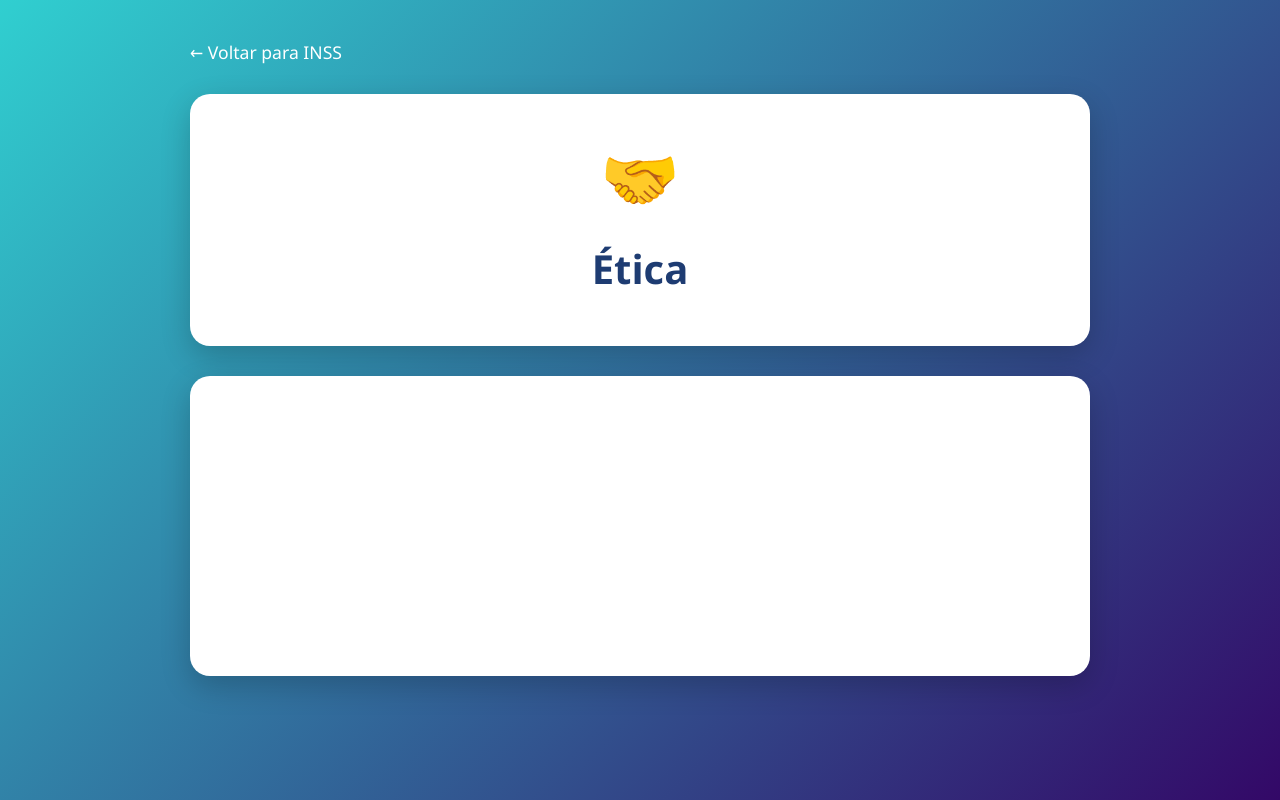
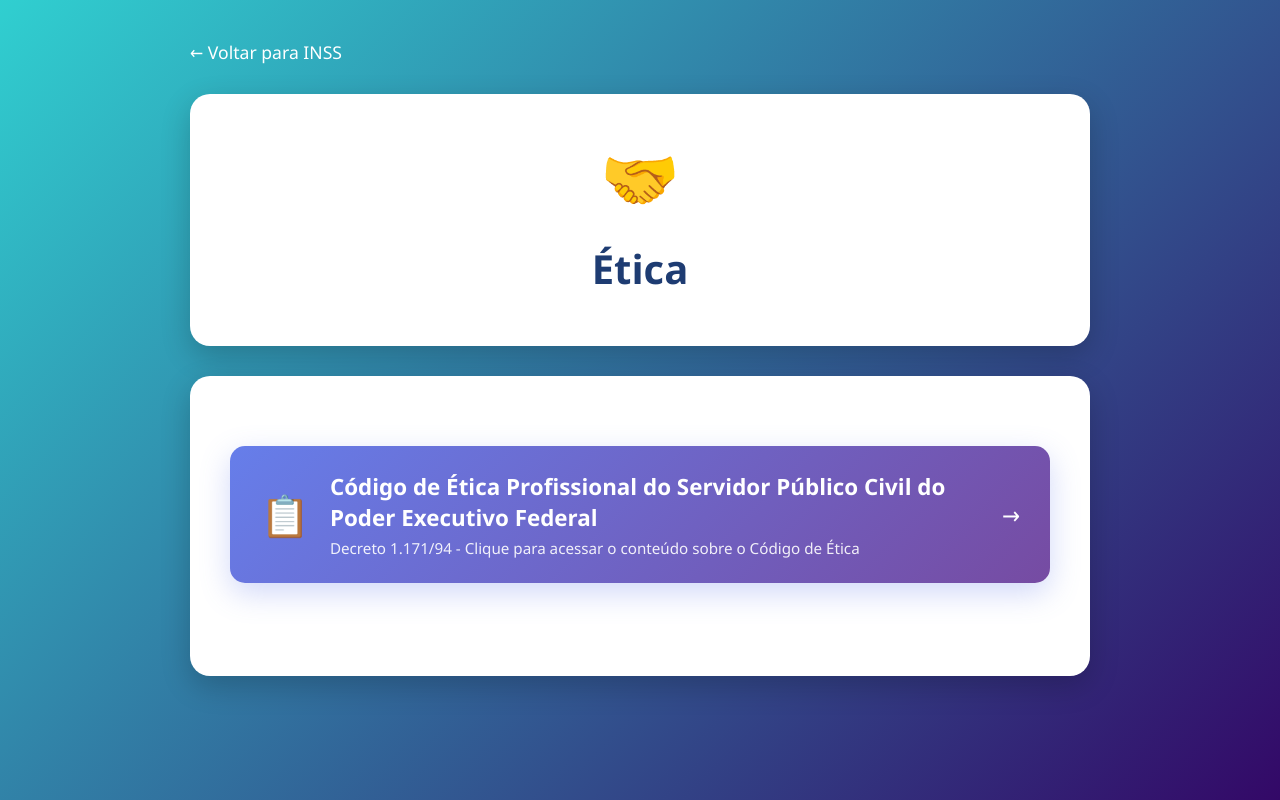
Before and after one commit to flapa87/estudos, a plain HTML site: page etica.html in a window 1280 px wide. Drawn offline with Linux system fonts and the light colour scheme.

Commit message:
Update etica.html

```diff
--- a/etica.html
+++ b/etica.html
@@ -63,6 +63,61 @@
             box-shadow: 0 10px 30px rgba(0,0,0,0.2);
             min-height: 300px;
         }
+
+        /* Link de conteúdo */
+        .prova-link {
+            display: block;
+            background: linear-gradient(135deg, #667eea 0%, #764ba2 100%);
+            color: white;
+            text-decoration: none;
+            padding: 25px 30px;
+            border-radius: 15px;
+            margin-top: 30px;
+            box-shadow: 0 10px 30px rgba(102, 126, 234, 0.3);
+            transition: all 0.3s ease;
+            animation: slideInRight 0.6s ease-out;
+        }
+
+        .prova-link:hover {
+            transform: translateY(-5px);
+            box-shadow: 0 15px 40px rgba(102, 126, 234, 0.5);
+        }
+
+        .prova-content {
+            display: flex;
+            align-items: center;
+            gap: 20px;
+        }
+
+        .prova-icone {
+            font-size: 2.5em;
+        }
+
+        .prova-info h3 {
+            font-size: 1.4em;
+            margin-bottom: 5px;
+        }
+
+        .prova-info p {
+            opacity: 0.9;
+            font-size: 0.95em;
+        }
+
+        .prova-arrow {
+            margin-left: auto;
+            font-size: 1.5em;
+        }
+
+        @keyframes slideInRight {
+            from {
+                opacity: 0;
+                transform: translateX(60px);
+            }
+            to {
+                opacity: 1;
+                transform: translateX(0);
+            }
+        }
     </style>
 </head>
 <body>
@@ -75,7 +130,17 @@
         </header>
 
         <div class="conteudo">
-            <!-- Adicione seu conteúdo aqui -->
+            <!-- NOVO BOTÃO: Código de Ética Profissional -->
+            <a href="etica1.html" class="prova-link">
+                <div class="prova-content">
+                    <span class="prova-icone">📋</span>
+                    <div class="prova-info">
+                        <h3>Código de Ética Profissional do Servidor Público Civil do Poder Executivo Federal</h3>
+                        <p>Decreto 1.171/94 - Clique para acessar o conteúdo sobre o Código de Ética</p>
+                    </div>
+                    <span class="prova-arrow">→</span>
+                </div>
+            </a>
         </div>
     </div>
 </body>
```
